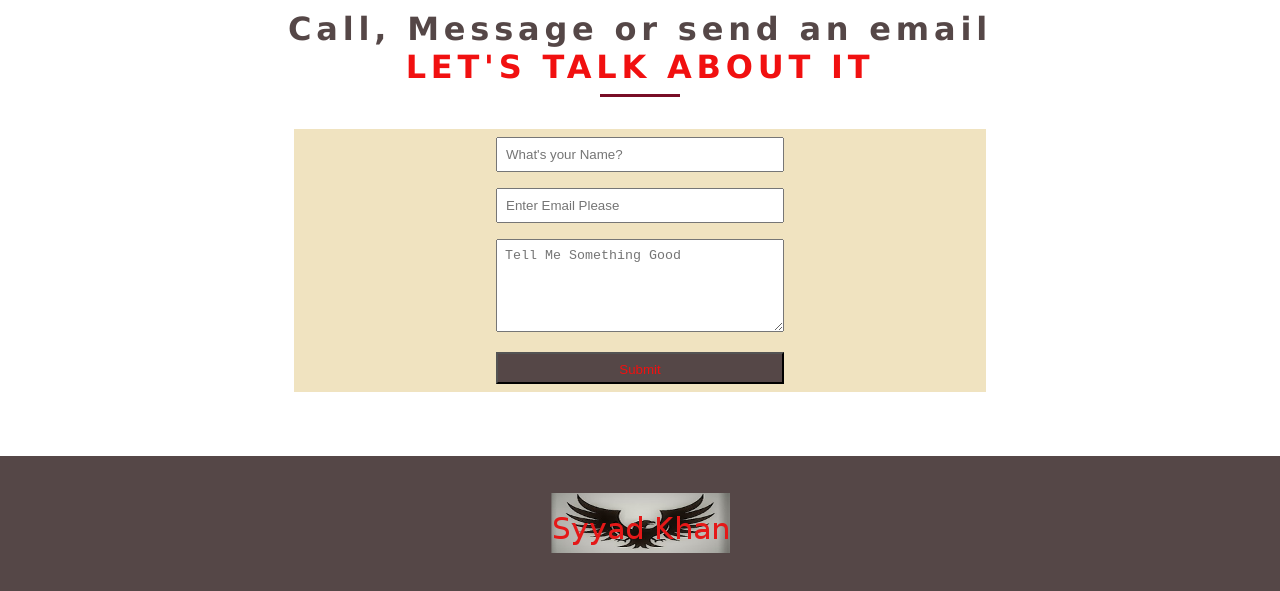
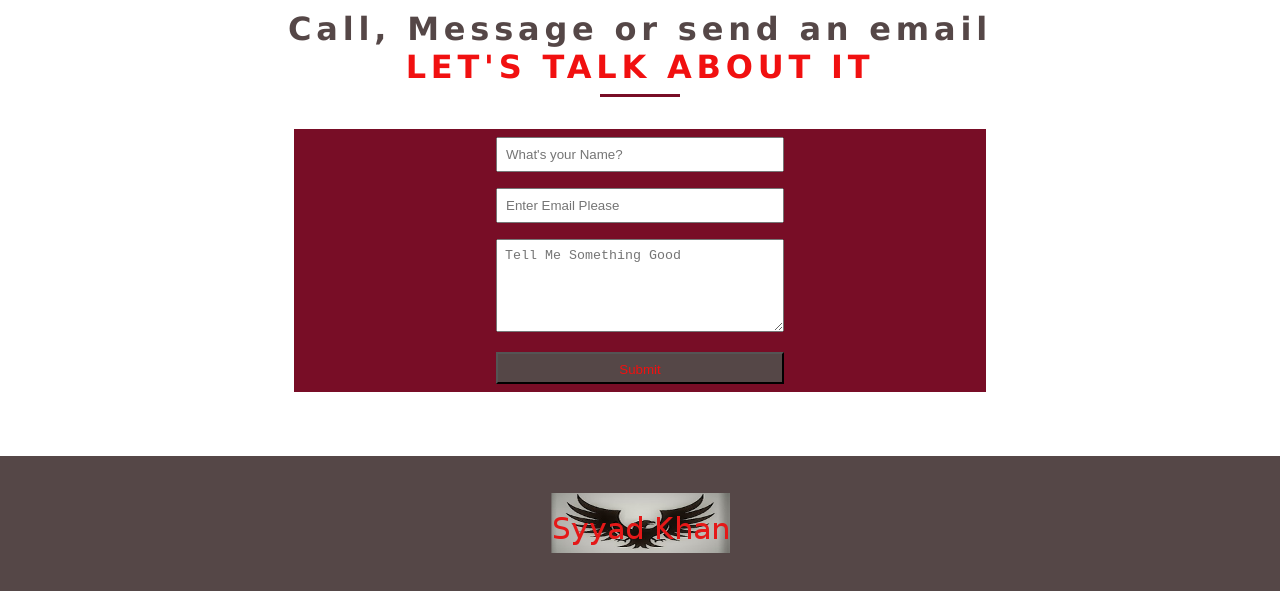
Before and after one commit to KhanDoors/skportfolio, a Gatsby site: page /contact in a window 1280 px wide. Shown: the part 723-1314 px from the top of the page. Built offline with nearby package versions, Linux system fonts and the light colour scheme; Gatsby itself is replaced by a stand-in of ours.

Commit message:
just one more thing

```diff
--- a/src/components/contactForm/ContactForm.js
+++ b/src/components/contactForm/ContactForm.js
@@ -61,7 +61,7 @@ const FormWrapper = styled.div`
   align-items: center;
   justify-content: center;
   flex-direction: column;
-  background: ${styles.colors.mainWhite};
+  background: ${styles.colors.mainBurg};
   .btn {
     height: 2rem;
     width: 18rem;
```
